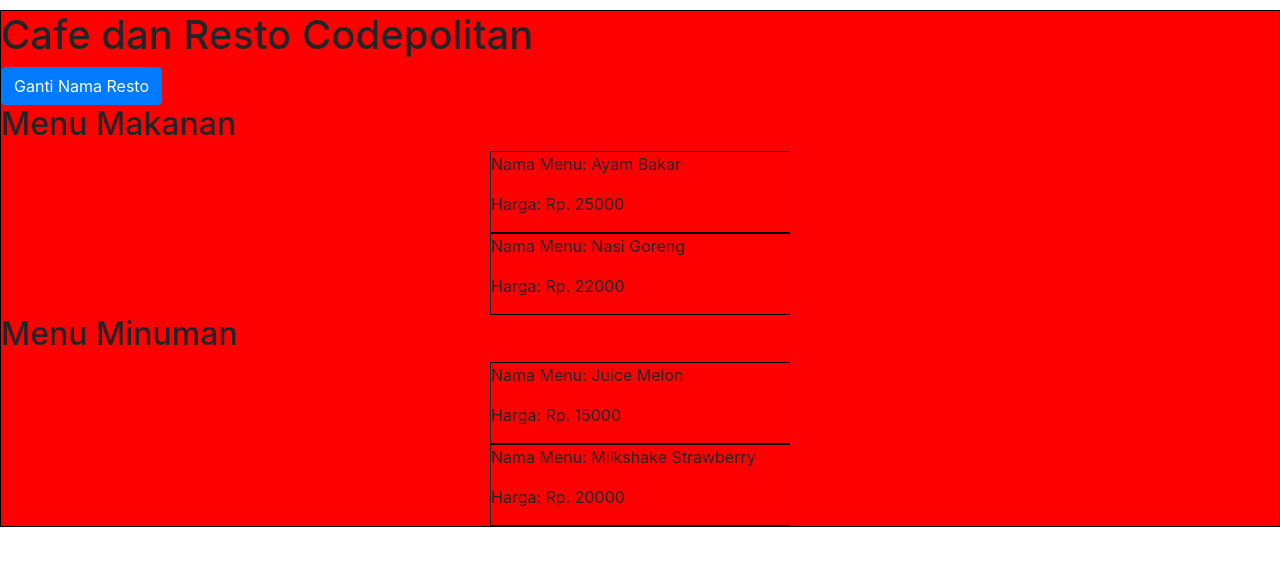
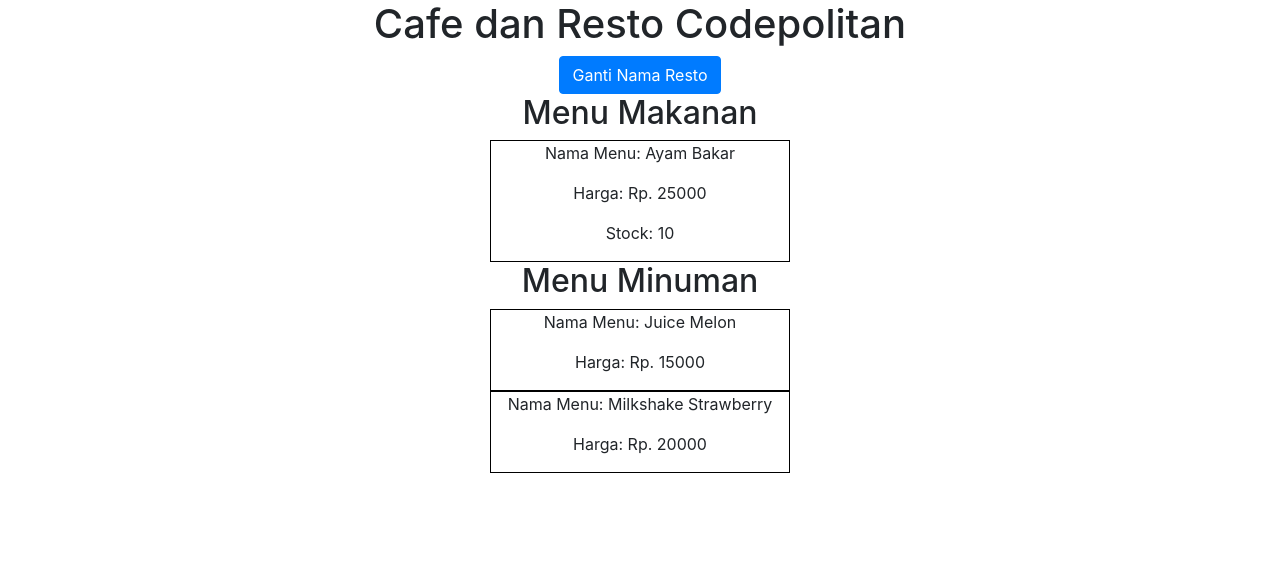
Before and after one commit to ramadhanmuh/belajar-react-js-codepolitan, a React (Create React App) app: page / in a window 1280 px wide. Shown: the top 566 px of the page. Built offline with nearby package versions, Linux system fonts and the light colour scheme.

Commit message:
Membuat conditional rendering

```diff
--- a/src/App.js
+++ b/src/App.js
@@ -9,6 +9,18 @@ class App extends Component {
     super();
     this.state = {
       namaResto: "Codepolitan",
+      menuMakanan: [
+        {
+          nama: 'Ayam Bakar',
+          harga: 25000,
+          stock: 10
+        },
+        {
+          nama: 'Nasi Goreng',
+          harga: 22000,
+          stock: 0
+        }
+      ]
     }
   }
 
@@ -24,12 +36,21 @@ class App extends Component {
     };
 
     return (
-      <div className='main-content-style'>
+      <div className='App'>
         <h1>Cafe dan Resto {this.state.namaResto}</h1>
         <button className='btn btn-primary' onClick={() => this.handleGantiNama ('Cipedes')}>Ganti Nama Resto</button>
         <h2>Menu Makanan</h2>
-        <MenuMakanan namaMenu={"Ayam Bakar"} hargaMenu={25000} />
-        <MenuMakanan namaMenu={"Nasi Goreng"} hargaMenu={22000} />
+        <MenuMakanan
+          namaMenu={this.state.menuMakanan[0].nama}
+          hargaMenu={this.state.menuMakanan[0].harga}
+          stock={this.state.menuMakanan[0].stock}
+        />
+        <MenuMakanan
+          namaMenu={this.state.menuMakanan[1].nama}
+          hargaMenu={this.state.menuMakanan[1].harga}
+          stock={this.state.menuMakanan[1].stock}
+        />
+
         <h2>Menu Minuman</h2>
         <MenuMinuman namaMenu={"Juice Melon"} hargaMenu={15000} />
         <MenuMinuman namaMenu={"Milkshake Strawberry"} hargaMenu={20000} />
--- a/src/components/MenuMakanan/MenuMakanan.js
+++ b/src/components/MenuMakanan/MenuMakanan.js
@@ -1,12 +1,17 @@
 import React from "react";
 
 var menuMakanan = (props) => {
+  if (props.stock !== 0) {
     return (
         <div style={{ border: '1px solid black', width: 300, margin: 'auto' }}>
           <p>Nama Menu: { props.namaMenu }</p>
           <p>Harga: Rp. { props.hargaMenu }</p>
+          <p>Stock: { props.stock }</p>
         </div>
     );
+  } else {
+    return null
+  }
 }
 
 export default menuMakanan;
```
